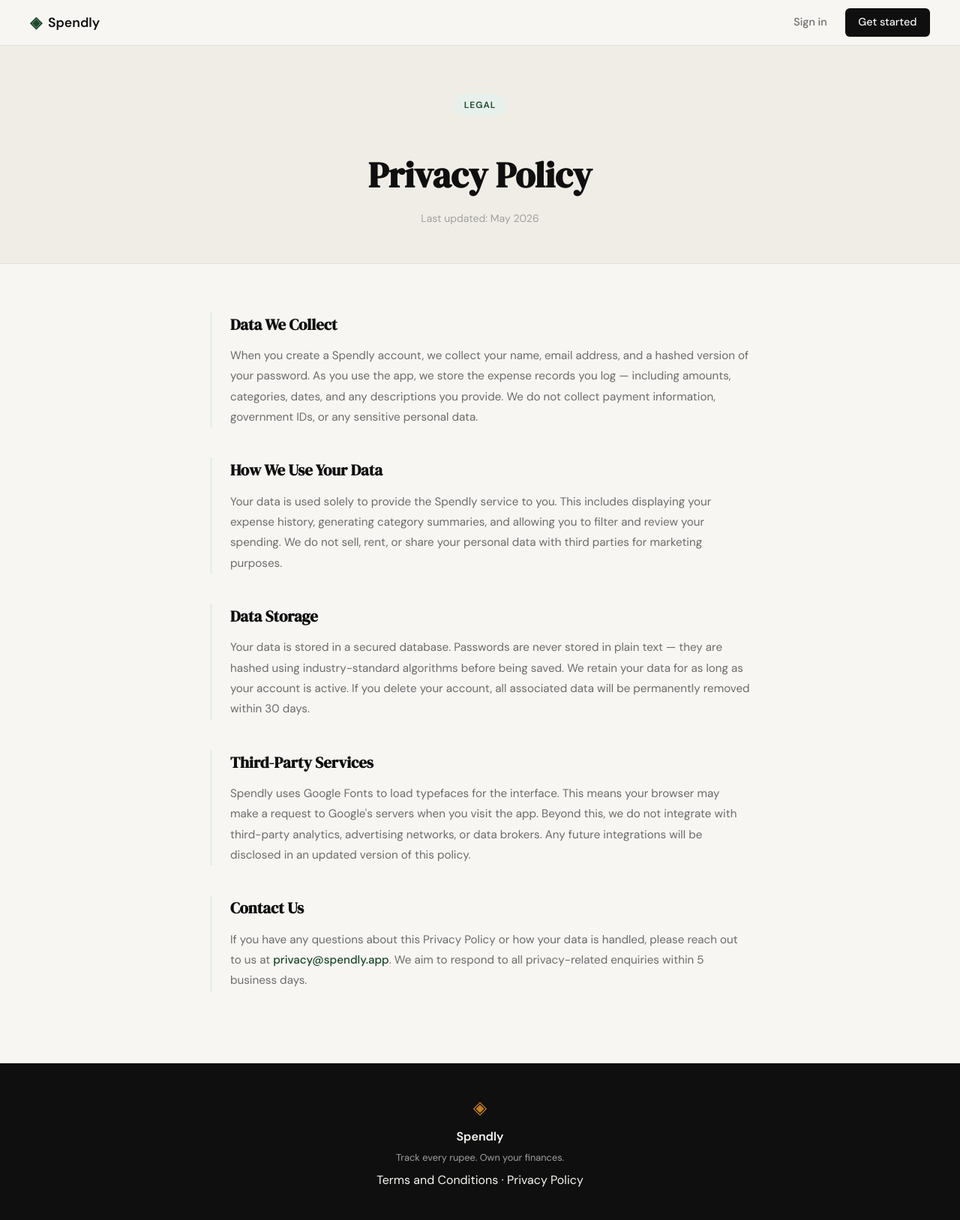
After one commit to upal864/spendly, a Flask app: page /privacy in a window 1280 px wide. The commit adds this page. Shown: the whole page at 75% size. Run offline with Flask 3, Linux system fonts and the light colour scheme.

Commit message:
Add Privacy Policy page and route
Co-Authored-By: Claude Sonnet 4.6 <noreply@anthropic.com>

```diff
--- a/app.py
+++ b/app.py
@@ -20,6 +20,11 @@ def register():
 @app.route("/login")
 def login():
     return render_template("login.html")
+
+
+@app.route("/privacy")
+def privacy():
+    return render_template("privacy.html")
 
 
 # ------------------------------------------------------------------ #
--- a/static/css/style.css
+++ b/static/css/style.css
@@ -508,6 +508,71 @@ a { color: inherit; text-decoration: none; }
 }
 
 /* ------------------------------------------------------------------ */
+/* Policy pages                                                        */
+/* ------------------------------------------------------------------ */
+
+.policy-hero {
+    background: var(--paper-warm);
+    border-bottom: 1px solid var(--border);
+    padding: 4rem 2rem 3rem;
+    text-align: center;
+}
+
+.policy-hero-inner {
+    max-width: 720px;
+    margin: 0 auto;
+}
+
+.policy-title {
+    font-family: var(--font-display);
+    font-size: clamp(2rem, 4vw, 3rem);
+    color: var(--ink);
+    margin: 1rem 0 0.5rem;
+}
+
+.policy-subtitle {
+    font-size: 0.875rem;
+    color: var(--ink-faint);
+}
+
+.policy-section {
+    padding: 4rem 2rem 6rem;
+}
+
+.policy-inner {
+    max-width: 720px;
+    margin: 0 auto;
+    display: flex;
+    flex-direction: column;
+    gap: 2.5rem;
+}
+
+.policy-block {
+    border-left: 3px solid var(--accent-light);
+    padding-left: 1.5rem;
+}
+
+.policy-heading {
+    font-family: var(--font-display);
+    font-size: 1.3rem;
+    color: var(--ink);
+    margin-bottom: 0.75rem;
+}
+
+.policy-body {
+    font-size: 0.95rem;
+    color: var(--ink-muted);
+    line-height: 1.8;
+}
+
+.policy-link {
+    color: var(--accent);
+    font-weight: 500;
+}
+
+.policy-link:hover { text-decoration: underline; }
+
+/* ------------------------------------------------------------------ */
 /* Responsive                                                          */
 /* ------------------------------------------------------------------ */
 
--- a/templates/base.html
+++ b/templates/base.html
@@ -34,7 +34,7 @@
             <span class="brand-icon">◈</span>
             <span class="footer-name">Spendly</span>
             <p class="footer-copy">Track every rupee. Own your finances.</p>
-            <p><a href="#">Terms and Conditions</a> · <a href="#">Privacy Policy</a></p>
+            <p><a href="#">Terms and Conditions</a> · <a href="/privacy">Privacy Policy</a></p>
         </div>
     </footer>
 
--- /dev/null
+++ b/templates/privacy.html
@@ -0,0 +1,67 @@
+{% extends "base.html" %}
+
+{% block title %}Privacy Policy — Spendly{% endblock %}
+
+{% block content %}
+
+<section class="policy-hero">
+    <div class="policy-hero-inner">
+        <div class="hero-badge">Legal</div>
+        <h1 class="policy-title">Privacy Policy</h1>
+        <p class="policy-subtitle">Last updated: May 2026</p>
+    </div>
+</section>
+
+<section class="policy-section">
+    <div class="policy-inner">
+
+        <div class="policy-block">
+            <h2 class="policy-heading">Data We Collect</h2>
+            <p class="policy-body">
+                When you create a Spendly account, we collect your name, email address, and a hashed version of your password.
+                As you use the app, we store the expense records you log — including amounts, categories, dates, and any descriptions you provide.
+                We do not collect payment information, government IDs, or any sensitive personal data.
+            </p>
+        </div>
+
+        <div class="policy-block">
+            <h2 class="policy-heading">How We Use Your Data</h2>
+            <p class="policy-body">
+                Your data is used solely to provide the Spendly service to you. This includes displaying your expense history,
+                generating category summaries, and allowing you to filter and review your spending.
+                We do not sell, rent, or share your personal data with third parties for marketing purposes.
+            </p>
+        </div>
+
+        <div class="policy-block">
+            <h2 class="policy-heading">Data Storage</h2>
+            <p class="policy-body">
+                Your data is stored in a secured database. Passwords are never stored in plain text — they are hashed
+                using industry-standard algorithms before being saved. We retain your data for as long as your account
+                is active. If you delete your account, all associated data will be permanently removed within 30 days.
+            </p>
+        </div>
+
+        <div class="policy-block">
+            <h2 class="policy-heading">Third-Party Services</h2>
+            <p class="policy-body">
+                Spendly uses Google Fonts to load typefaces for the interface. This means your browser may make a request
+                to Google's servers when you visit the app. Beyond this, we do not integrate with third-party analytics,
+                advertising networks, or data brokers. Any future integrations will be disclosed in an updated version
+                of this policy.
+            </p>
+        </div>
+
+        <div class="policy-block">
+            <h2 class="policy-heading">Contact Us</h2>
+            <p class="policy-body">
+                If you have any questions about this Privacy Policy or how your data is handled, please reach out to us
+                at <a href="mailto:privacy@spendly.app" class="policy-link">privacy@spendly.app</a>. We aim to respond
+                to all privacy-related enquiries within 5 business days.
+            </p>
+        </div>
+
+    </div>
+</section>
+
+{% endblock %}
```
Also changed, not shown: file.txt (added, +67 -0 lines), .claude/settings.local.json.
